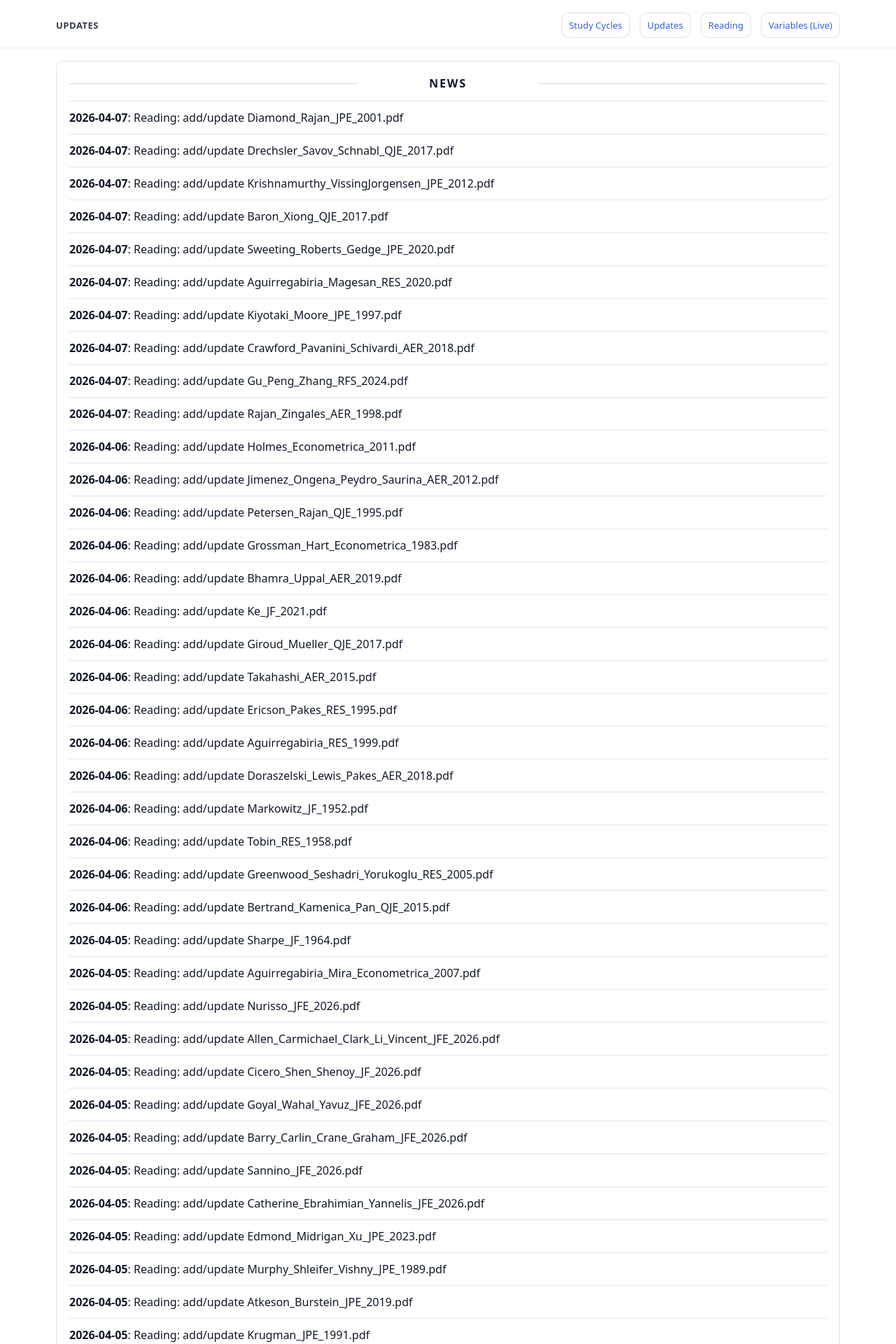
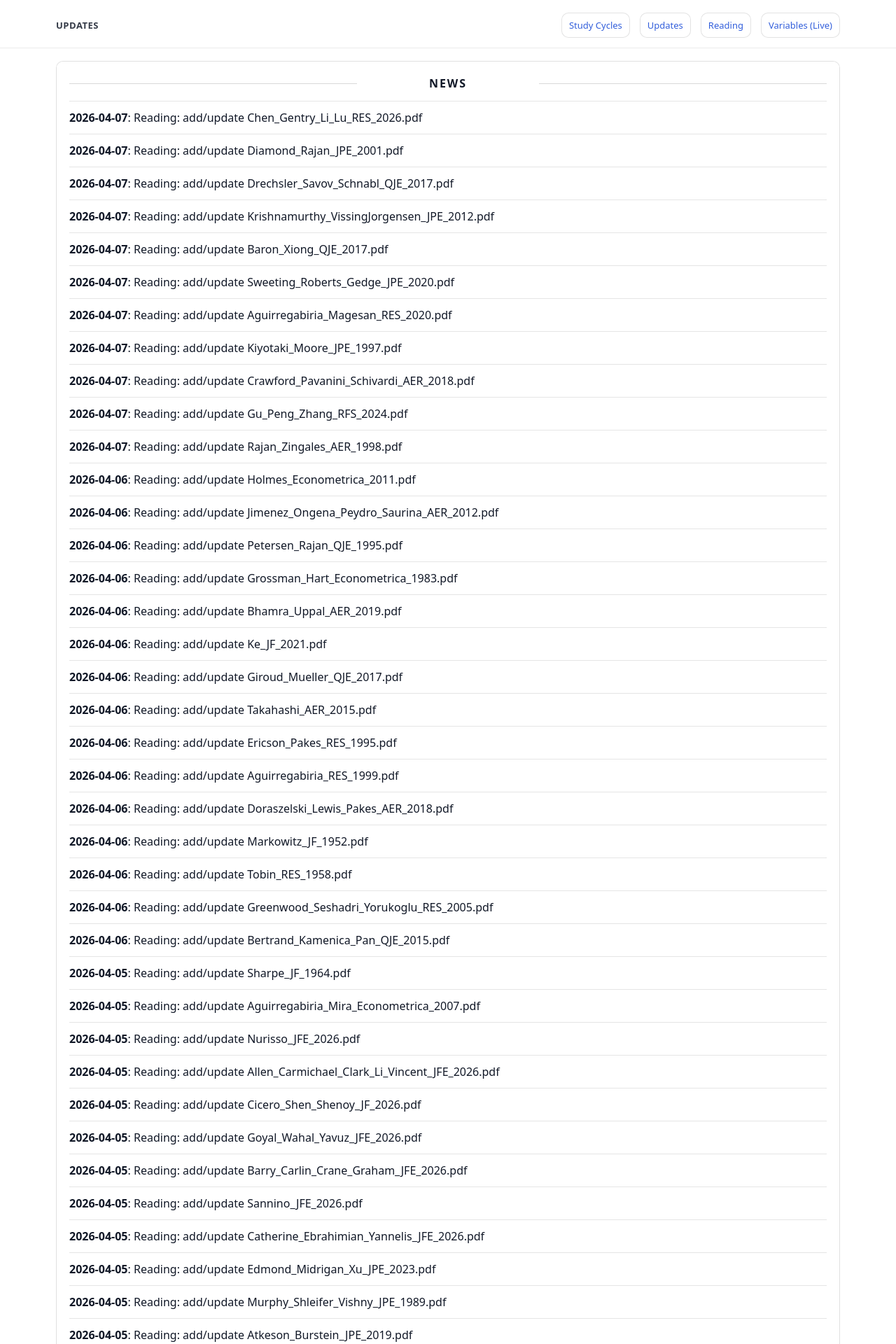
Before and after one commit to yaxinzn/study-archive, a Jekyll site: the page built from updates/index.md, in a window 1280 px wide. Shown: the top 1920 px of the page at 70% size. Built offline with Jekyll 4.4.1, drawn with Linux system fonts in a browser that asks for light colours; some of the changed text lies outside the part shown.

Commit message:
chore: update NEWS feed

```diff
--- a/_data/news.yml
+++ b/_data/news.yml
@@ -1,4 +1,7 @@
 # Auto-generated update history (sorted newest -> oldest). Do not edit manually.
+- ts: "1775554876"
+  date: "2026-04-07"
+  title: "Reading: add/update Chen_Gentry_Li_Lu_RES_2026.pdf"
 - ts: "1775554247"
   date: "2026-04-07"
   title: "Reading: add/update Diamond_Rajan_JPE_2001.pdf"
```
